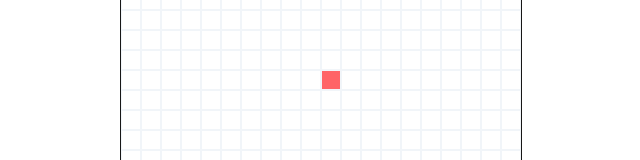
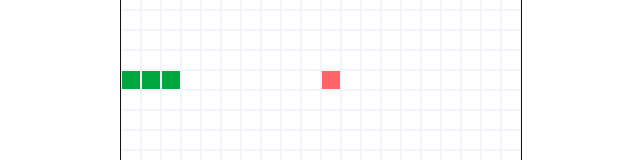
Before and after one commit to bibhorsharma7/web-games, a Next.js app: page /snake in a window 1280 px wide. Shown: the part 291-451 px from the top of the page, without its empty margins (319-959 px from the left). Built offline with nearby package versions, Linux system fonts and the light colour scheme.

Commit message:
refactor: modularizing

```diff
--- a/app/snake/components/snakeGrid.tsx
+++ b/app/snake/components/snakeGrid.tsx
@@ -1,15 +1,10 @@
 "use client";
 
-import { useEffect, useState, type KeyboardEvent } from "react";
+import { useEffect, useState } from "react";
+import { generateFood, moveSnake, handleKeyDown } from "../snakeUtils";
+import { Point, Direction, GridCellProps } from "../types";
 
 const GridSize = 20;
-
-type Point = {
-  row: number;
-  col: number;
-};
-
-type Direction = "UP" | "DOWN" | "LEFT" | "RIGHT";
 
 const initSnake: Point[] = [
   { row: 10, col: 9 },
@@ -17,89 +12,36 @@ const initSnake: Point[] = [
   { row: 10, col: 11 },
 ];
 
+function GridCell({ isFood, isSnake }: GridCellProps) {
+  return (
+    <div
+      className={`h-5 w-5 border border-slate-100 ${
+        isFood ? "bg-red-400" : ""
+      } ${isSnake ? "bg-green-600" : ""}`}
+    ></div>
+  );
+}
+
 export default function SnakeGrid() {
   const [snake, setSnake] = useState<Point[]>([]);
   const [food, setFood] = useState<Point>();
   const [direction, setDirection] = useState<Direction>("LEFT");
 
-  const generateFood = () => {
-    const x = Math.floor(Math.random() * GridSize);
-    const y = Math.floor(Math.random() * GridSize);
-    setFood({ row: x, col: y });
-  };
-
   useEffect(() => {
-    generateFood();
+    setFood(generateFood(GridSize));
     setSnake(initSnake);
   }, []);
 
   useEffect(() => {
-    const interval = setInterval(move, 180);
+    const interval = setInterval(() => {
+      moveSnake(snake, setSnake, food, setFood, direction, GridSize);
+    }, 180);
     return () => clearInterval(interval);
-  }, [snake, direction]);
-
-  function handleKeyDown(event: KeyboardEvent<HTMLDivElement>): void {
-    switch (event.key) {
-      case "ArrowUp":
-        if (direction != "DOWN") {
-          setDirection("UP");
-        }
-        break;
-      case "ArrowDown":
-        if (direction != "UP") {
-          setDirection("DOWN");
-        }
-        break;
-      case "ArrowLeft":
-        if (direction != "RIGHT") {
-          setDirection("LEFT");
-        }
-        break;
-      case "ArrowRight":
-        if (direction != "LEFT") {
-          setDirection("RIGHT");
-        }
-        break;
-      default:
-        break;
-    }
-  }
-
-  const move = (): void => {
-    const newSnake = [...snake];
-    const head = { ...newSnake[0] };
-
-    switch (direction) {
-      case "UP":
-        head.row -= 1;
-        break;
-      case "RIGHT":
-        head.col += 1;
-        break;
-      case "DOWN":
-        head.row += 1;
-        break;
-      case "LEFT":
-        head.col -= 1;
-        break;
-      default:
-        break;
-    }
-
-    newSnake.unshift(head);
-    // if eat food
-    if (food && head.row === food.row && head.col === food.col) {
-      generateFood();
-    } else {
-      newSnake.pop();
-    }
-
-    setSnake(newSnake);
-  };
+  }, [snake, direction, food]);
 
   return (
     <div
-      onKeyDown={handleKeyDown}
+      onKeyDown={(event) => handleKeyDown(event, direction, setDirection)}
       className="grid grid-rows-20 border"
       tabIndex={0}
       autoFocus
@@ -109,12 +51,11 @@ export default function SnakeGrid() {
           <div key={row} className="flex">
             {Array.from({ length: GridSize }).map((_, col) => {
               return (
-                <div
+                <GridCell
                   key={col}
-                  className={`w-5 h-5 border border-slate-100
-      ${food && food.row === row && food.col === col ? "bg-red-400" : ""}
-      ${snake && snake.some((segment) => segment.row === row && segment.col === col) ? "bg-green-600" : ""}`}
-                ></div>
+                  isFood={food?.row === row && food?.col === col}
+                  isSnake={snake.some((s) => s.row === row && s.col === col)}
+                ></GridCell>
               );
             })}
           </div>
--- /dev/null
+++ b/app/snake/snakeUtils.ts
@@ -0,0 +1,90 @@
+export const generateFood = (gridSize: number) => {
+  const x = Math.floor(Math.random() * gridSize);
+  const y = Math.floor(Math.random() * gridSize);
+  return { row: x, col: y };
+};
+
+export const moveSnake = (
+  snake: { row: number; col: number }[],
+  setSnake: React.Dispatch<
+    React.SetStateAction<{ row: number; col: number }[]>
+  >,
+  food: { row: number; col: number } | undefined,
+  setFood: React.Dispatch<
+    React.SetStateAction<{ row: number; col: number } | undefined>
+  >,
+  direction: "UP" | "DOWN" | "LEFT" | "RIGHT",
+  gridSize: number,
+) => {
+  const newSnake = [...snake];
+  const head = { ...newSnake[0] };
+
+  switch (direction) {
+    case "UP":
+      head.row -= 1;
+      break;
+    case "RIGHT":
+      head.col += 1;
+      break;
+    case "DOWN":
+      head.row += 1;
+      break;
+    case "LEFT":
+      head.col -= 1;
+      break;
+    default:
+      break;
+  }
+
+  // Check for wall collisions
+  if (
+    head.row < 0 ||
+    head.col < 0 ||
+    head.row >= gridSize ||
+    head.col >= gridSize
+  ) {
+    return; // Stop movement if collision occurs
+  }
+
+  newSnake.unshift(head);
+  if (food && head.row === food.row && head.col === food.col) {
+    setFood(generateFood(gridSize));
+  } else {
+    newSnake.pop();
+  }
+
+  setSnake(newSnake);
+};
+
+export const handleKeyDown = (
+  event: React.KeyboardEvent<HTMLDivElement>,
+  direction: "UP" | "DOWN" | "LEFT" | "RIGHT",
+  setDirection: React.Dispatch<
+    React.SetStateAction<"UP" | "DOWN" | "LEFT" | "RIGHT">
+  >,
+) => {
+  switch (event.key) {
+    case "ArrowUp":
+      if (direction !== "DOWN") {
+        setDirection("UP");
+      }
+      break;
+    case "ArrowDown":
+      if (direction !== "UP") {
+        setDirection("DOWN");
+      }
+      break;
+    case "ArrowLeft":
+      if (direction !== "RIGHT") {
+        setDirection("LEFT");
+      }
+      break;
+    case "ArrowRight":
+      if (direction !== "LEFT") {
+        setDirection("RIGHT");
+      }
+      break;
+    default:
+      break;
+  }
+};
--- /dev/null
+++ b/app/snake/types.ts
@@ -0,0 +1,13 @@
+type Point = {
+  row: number;
+  col: number;
+};
+
+type Direction = "UP" | "DOWN" | "LEFT" | "RIGHT";
+
+type GridCellProps = {
+  isFood: boolean;
+  isSnake: boolean;
+};
+
+export type { Point, Direction, GridCellProps };
```
